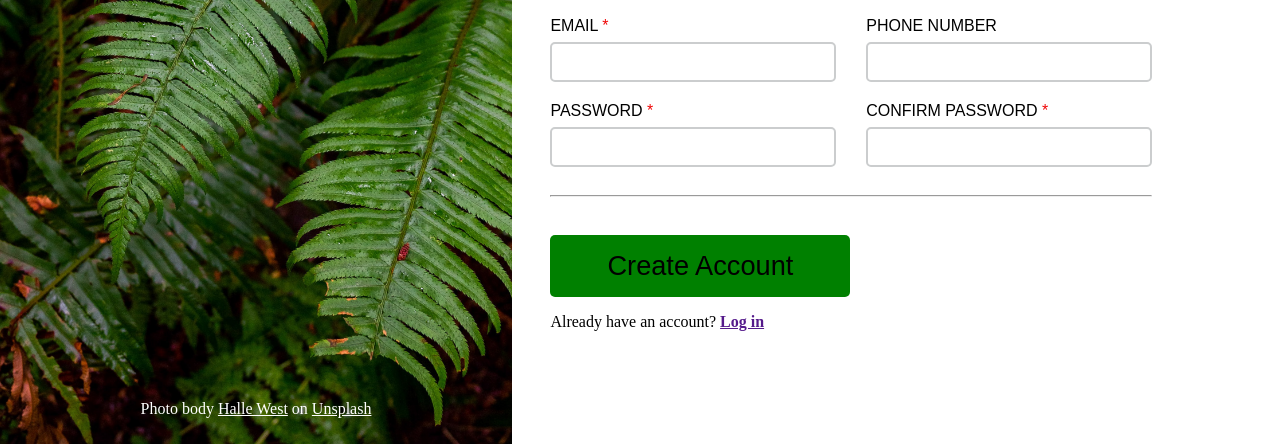
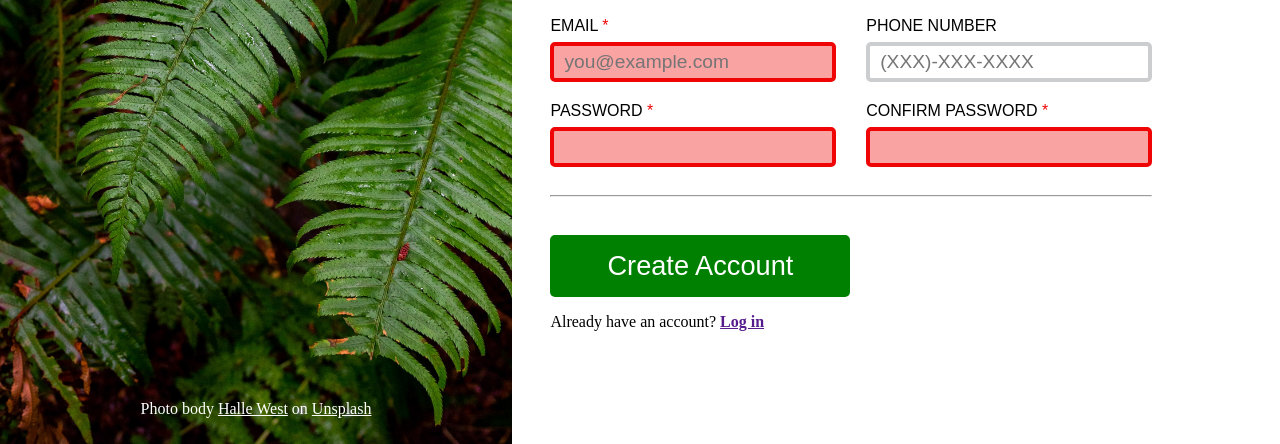
Before and after one commit to Benjaminlal77/Odin-Sign-Up-Form, a plain HTML site: page index.html in a window 1280 px wide. Shown: the part 356-800 px from the top of the page. Drawn offline with Linux system fonts and the light colour scheme.

Commit message:
Add form validation

```diff
--- a/index.html
+++ b/index.html
@@ -39,11 +39,13 @@
         </div>
         <div class="form-field">
           <label class="required" for="email">EMAIL</label>
-          <input type="email" id="email" name="email" required>
+          <input type="email" id="email" name="email" required placeholder="you@example.com">
         </div>
         <div class="form-field">
           <label for="number">PHONE NUMBER</label>
-          <input type="tel" id="number" name="number">
+          <input type="tel" id="number" name="number"
+            pattern="^[0-9]{3}[-\s][0-9]{3}[-\s][0-9]{4}$||^[0-9]{10}$"
+            minlength="10" maxlength="10" title="ex: XXX-XXX-XXXX" placeholder="(XXX)-XXX-XXXX">
         </div>
         <div class="form-field">
           <label class="required" for="pwd">PASSWORD</label>
@@ -59,7 +61,7 @@
         <button type="submit">Create Account</button>
       </div>
     </form>
-    <p>Already have an account? <span><strong><a href="">Log in</a></strong></span></p>
+    <p class="">Already have an account? <span><strong><a href="">Log in</a></strong></span></p>
   </div>
 </body>
 
--- a/styles.css
+++ b/styles.css
@@ -2,7 +2,6 @@
   font-family: "Norse-Bold";
   src: url("./fonts/Norse-Bold.otf") format("opentype");
 }
-
 * {
   box-sizing: border-box;
 }
@@ -77,10 +76,18 @@ footer a {
 }
 .form-field input {
   font-size: 1.2em;
-  border: solid 2px #cbcdce;
+  border: solid 4px #cbcdce;
   border-radius: 5px;
   height: 2.5rem;
   padding-left: 10px;
+}
+.form-field input:required:invalid {
+  border: solid 4px #ef0505;
+  background-color: #ef05055d;
+}
+.form-field input:required:valid {
+  border: solid 4px #27880c;
+  background-color: #27880c4a;
 }
 .required::after {
   content: " *";
@@ -92,6 +99,7 @@ button {
   border: none;
   border-radius: 5px;
   background-color: green;
+  color: #ffffff;
 
   padding: 15px;
   margin-top: 5%;
```
